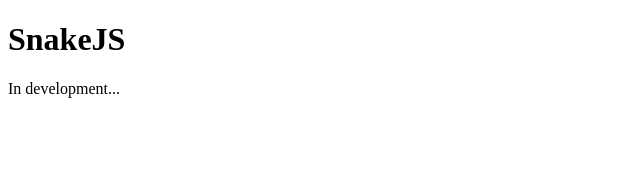
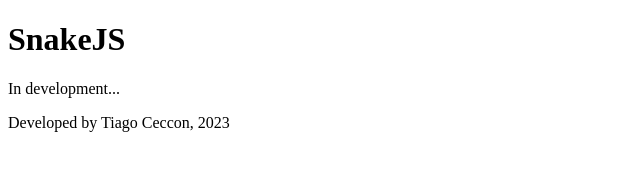
Before and after one commit to ceccon-t/snakejs, a website: page snakejs/index.html in a window 1280 px wide. Shown: the whole page, without its empty margins (0-640 px from the left). Drawn offline with Linux system fonts and the light colour scheme.

Commit message:
Add footer to html file

```diff
--- a/snakejs/index.html
+++ b/snakejs/index.html
@@ -6,5 +6,7 @@
 <body>
     <h1>SnakeJS</h1>
     <p>In development...</p>
+
+    <footer>Developed by Tiago Ceccon, 2023</footer>
 </body>
 </html>
```
